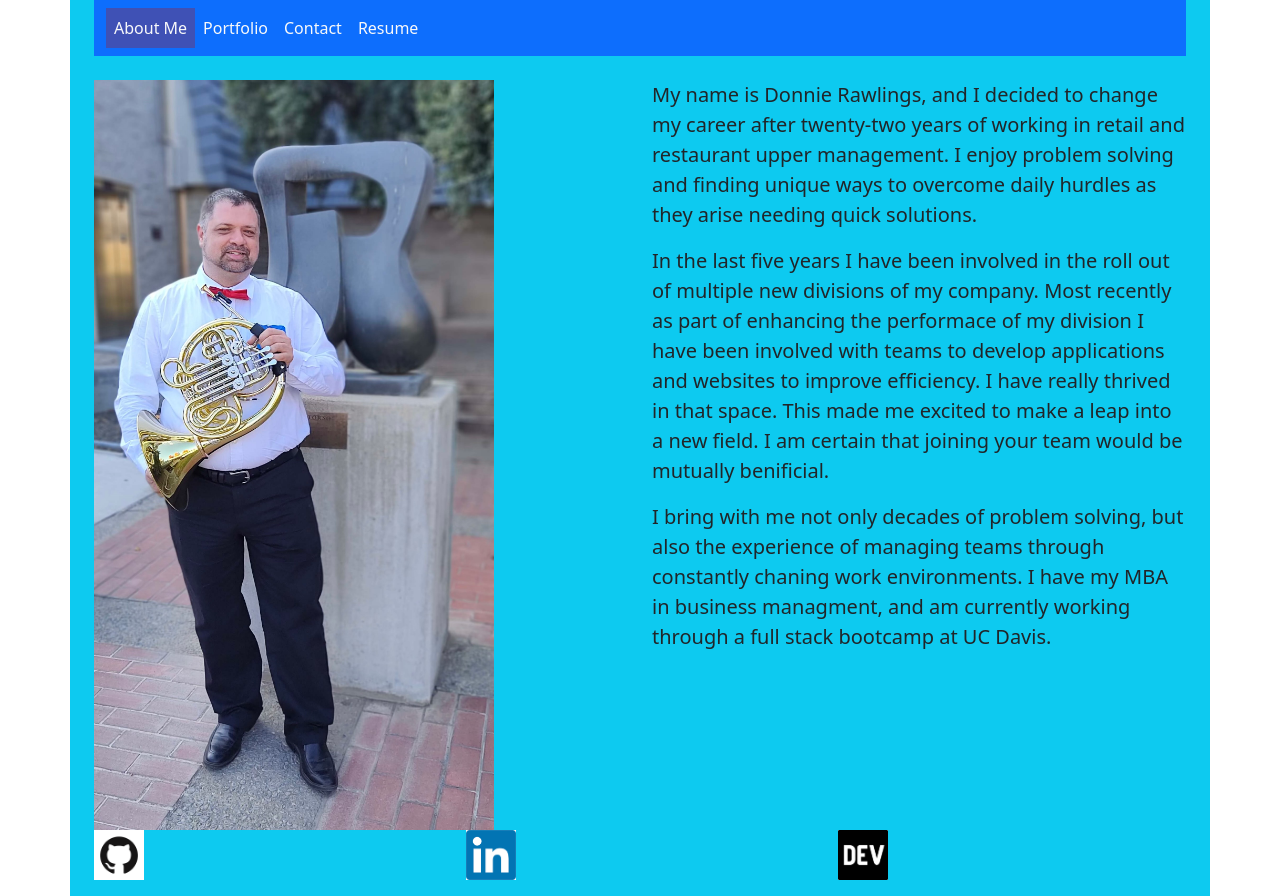
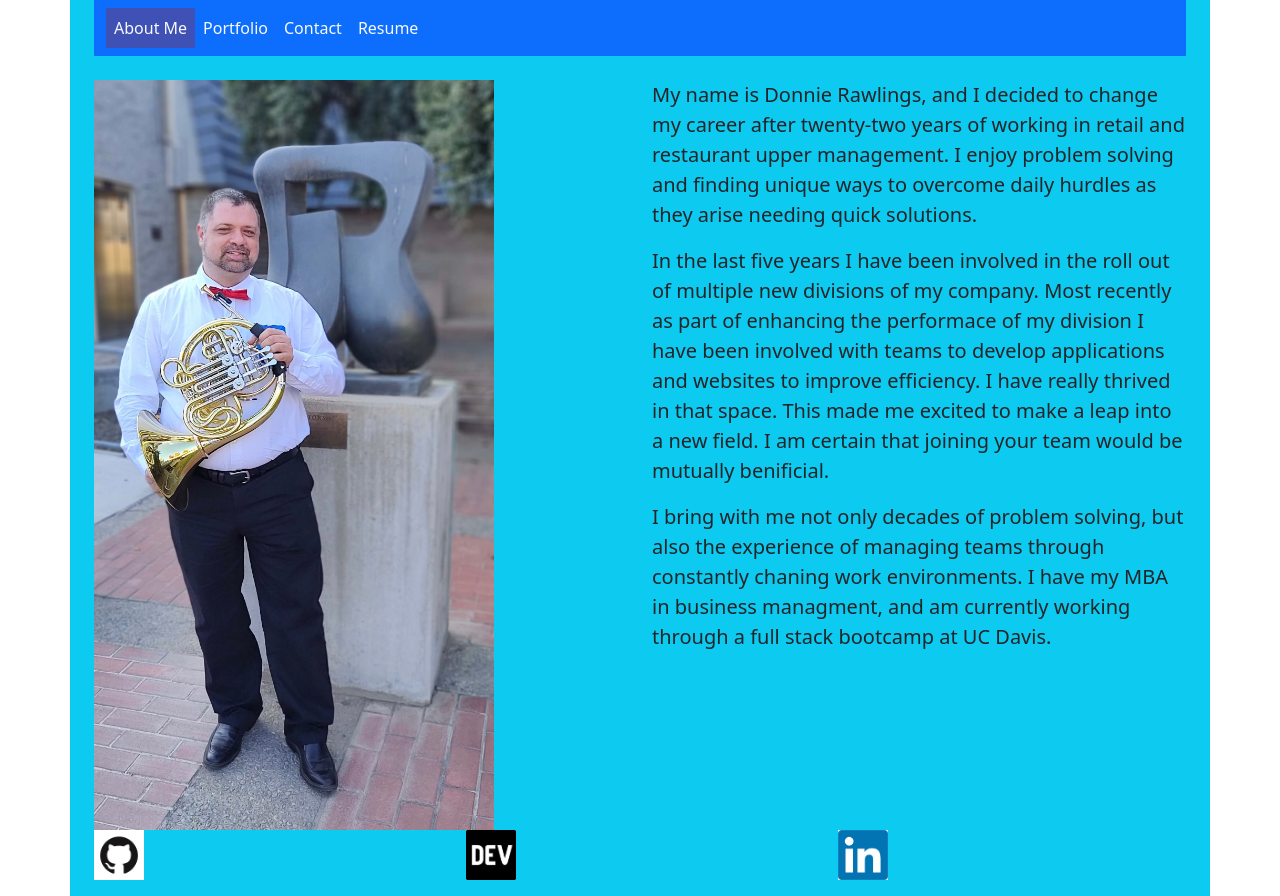
Before and after one commit to drawlin22/React-Portfolio-drawlin22, a React (Vite) app: page / in a window 1280 px wide. Built offline with nearby package versions, Linux system fonts and the light colour scheme.

Commit message:
fixed misfiring links in the footers from linked in/dev to

```diff
--- a/src/components/Footer.jsx
+++ b/src/components/Footer.jsx
@@ -15,12 +15,12 @@ export function Footer() {
                </div>
                <div className="col">
                   <ul className ="list-unstyled">
-                      <li className="footer"><a href="https://dev.to/drawlin22" target="_blank" rel="noopener noreferrer"><img src={linkedIn} height ="50px" width="50px"/></a></li>
+                      <li className="footer"><a href="https://dev.to/drawlin22" target="_blank" rel="noopener noreferrer"><img src={devTo} height ="50px" width="50px"/></a></li>
                   </ul>
                </div>
                <div className="col">
                   <ul className ="list-unstyled">
-                      <li className="footer"><a href="https://www.linkedin.com/in/donnie-rawlings-7b33941a7" target="_blank" rel="noopener noreferrer"><img src={devTo} height ="50px" width="50px"/></a></li>
+                      <li className="footer"><a href="https://www.linkedin.com/in/donnie-rawlings-7b33941a7" target="_blank" rel="noopener noreferrer"><img src={linkedIn}height ="50px" width="50px"/></a></li>
                   </ul>
                </div>
              </div>
```
